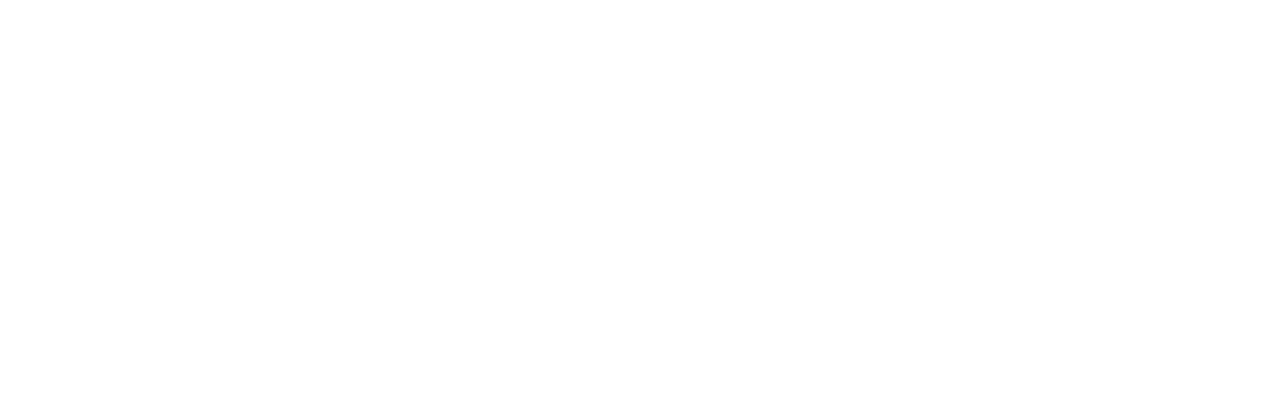
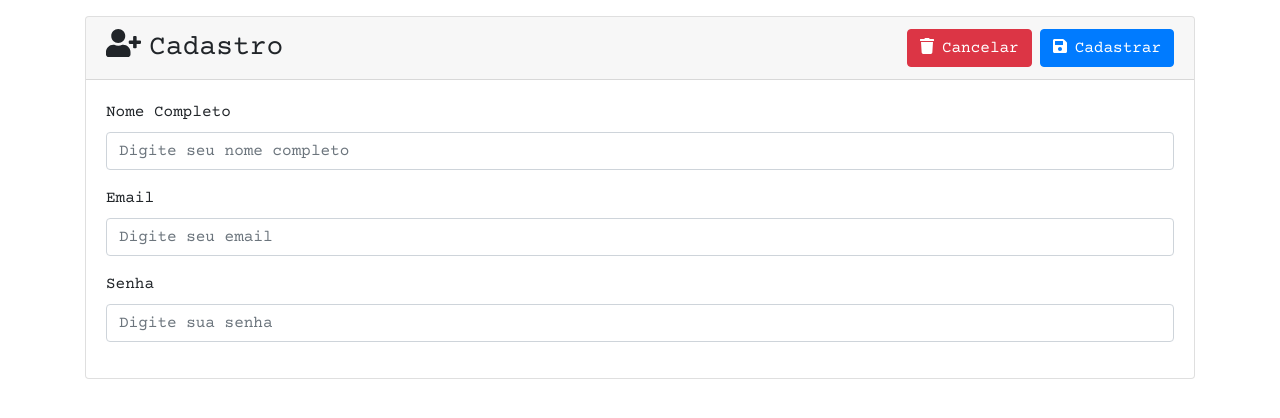
Before and after one commit to sinkingstars/content-manager-web, a React (Create React App) app: page /cadastro in a window 1280 px wide. Shown: the top 418 px of the page. Built offline with nearby package versions, Linux system fonts and the light colour scheme.

Commit message:
WIP: User Register.

```diff
--- a/src/App.jsx
+++ b/src/App.jsx
@@ -25,6 +25,7 @@
 //CSS
 import "bootstrap/dist/css/bootstrap.min.css";
 import "./App.css";
+import NovoUsuario from "./components/novo-usuario/novo-usuario.jsx";
 
 function App() {
   return (
@@ -60,6 +61,10 @@
               <Route exact path="/artigos-crud">
                 <ArtigosCrud />
               </Route>
+
+              <Route exact path="/cadastro">
+                <NovoUsuario />
+              </Route>
             </Switch>
           </Container>
         </Router>
--- /dev/null
+++ b/src/components/novo-usuario/novo-usuario.jsx
@@ -0,0 +1,94 @@
+import React, { useState } from  'react'
+import {
+    Form,
+    Row,
+    Card,
+    Col,
+    Button,
+  } from "react-bootstrap";
+  import { FontAwesomeIcon } from "@fortawesome/react-fontawesome";
+  import {
+      faCashRegister,
+    faProjectDiagram,
+    faSave,
+    faTrash,
+    faUserPlus,
+  } from "@fortawesome/free-solid-svg-icons";
+import firebase from '../../config/firebase';
+import 'firebase/auth';
+
+export default function NovoUsuario() {
+
+    const [name, setName] = useState()
+    const [email, setEmail] = useState()
+    const [senha, setSenha] = useState()
+    const [msgTipo, setMsgTipo] = useState()
+    const [msg, setMsg] = useState()
+
+    function cadastrar() {
+        setMsgTipo(null)
+
+        if(!email || !senha) {
+            setMsgTipo('erro')
+            setMsg('Você precisa informar o email e senha para fazer se cadastrar!')
+            return
+        }
+
+        firebase.auth().createUserWithEmailAndPassword(email, senha).then( res => {
+
+            setMsgTipo('sucesso')
+        }).catch( erro => {
+            alert(erro)
+        })
+
+    }
+    return (
+        <Row>
+        <Col>
+          <Card className="mt-3">
+            <Card.Header as="h3">
+              <Row>
+                <Col>
+                  <FontAwesomeIcon icon={faUserPlus} className="mr-2" />
+                  Cadastro
+                </Col>
+                <Col>
+                  <Button onClick={cadastrar} className="float-right">
+                    <FontAwesomeIcon icon={faSave} className="mr-2" />
+                    Cadastrar
+                  </Button>
+                  <Button variant="danger" className="float-right mr-2">
+                    <FontAwesomeIcon icon={faTrash} className="mr-2" />
+                    Cancelar
+                  </Button>
+                </Col>
+              </Row>
+            </Card.Header>
+            <Card.Body>
+              <Row>
+                <Col>
+                  <Form>
+                    <Form.Group controlId="nome">
+                      <Form.Label>Nome Completo</Form.Label>
+                      <Form.Control onChange={(e) => setName(e.target.value)} type="text" placeholder="Digite seu nome completo"/>
+                    </Form.Group>
+
+                    <Form.Group controlId="email">
+                      <Form.Label>Email</Form.Label>
+                      <Form.Control onChange={(e) => setEmail(e.target.value)} type="email" placeholder="Digite seu email" />
+                    </Form.Group>
+
+                    <Form.Group controlId="password">
+                      <Form.Label>Senha</Form.Label>
+                      <Form.Control onChange={(e) => setSenha(e.target.value)} type="password" placeholder="Digite sua senha"/>
+                    </Form.Group>
+                  </Form>
+                </Col>
+              </Row>
+            </Card.Body>
+          </Card>
+        </Col>
+      </Row>
+    )
+
+}
```
